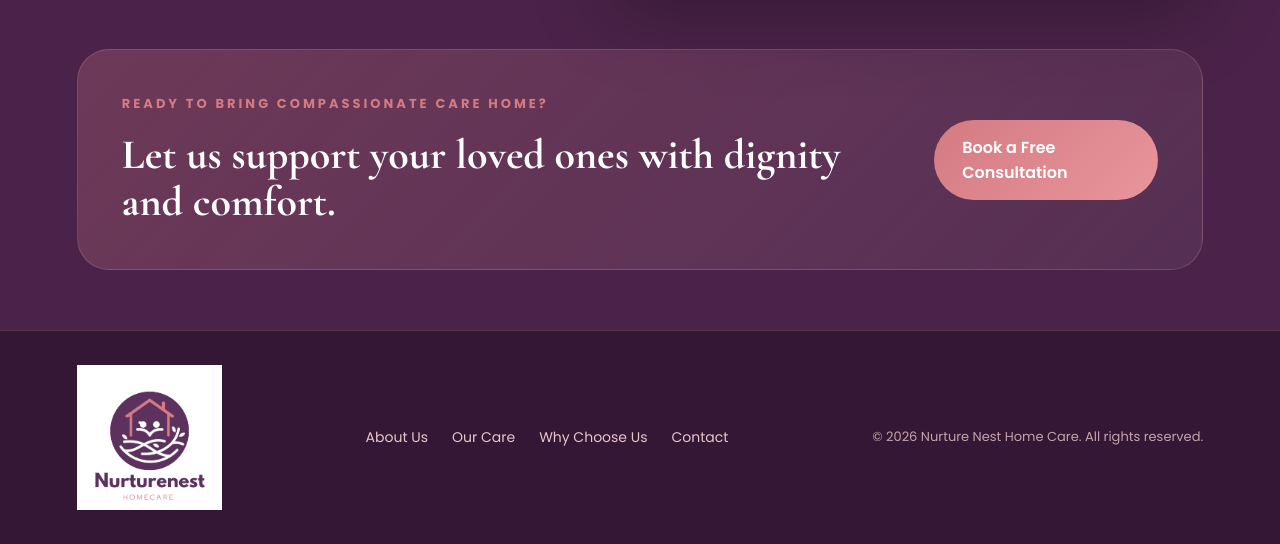
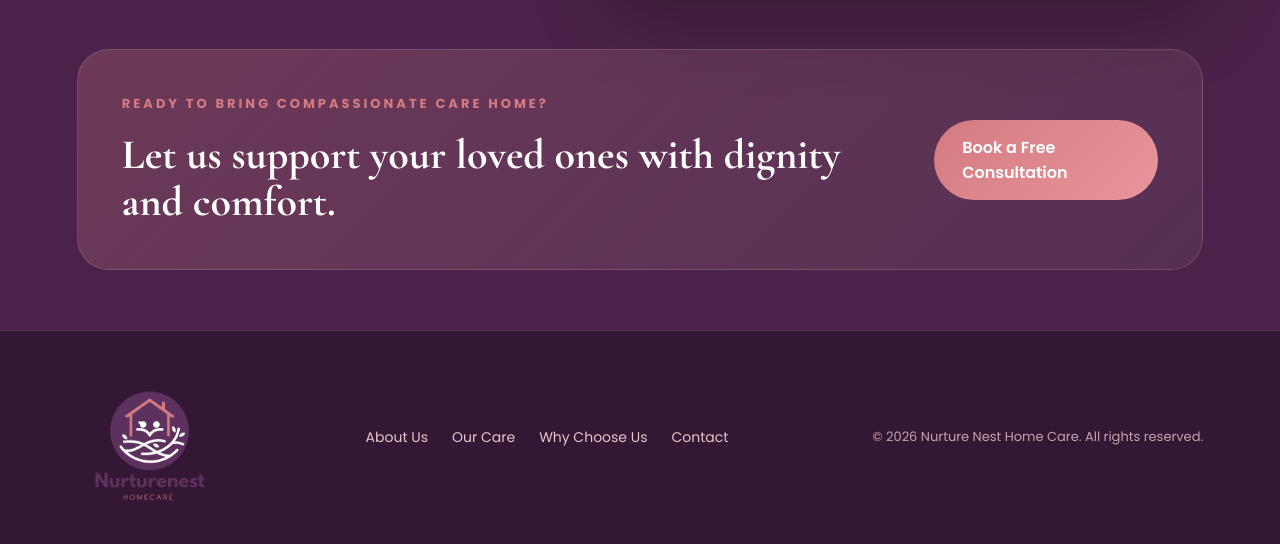
Before and after one commit to faodiallo001/NutureNestHomecare-, a website: page index.html in a window 1280 px wide. Shown: the part 2651-3195 px from the top of the page. Drawn offline with nearby package versions, Linux system fonts and the light colour scheme.

Commit message:
Update index.html

```diff
--- a/index.html
+++ b/index.html
@@ -281,7 +281,7 @@
 
     <div class="footer-brand">
 
-      <img src="assets/logo3.png" alt="Nurture Nest Home Care Logo">
+      <img src="assets/logo4.png" alt="Nurture Nest Home Care Logo">
 
     </div>
 
```
